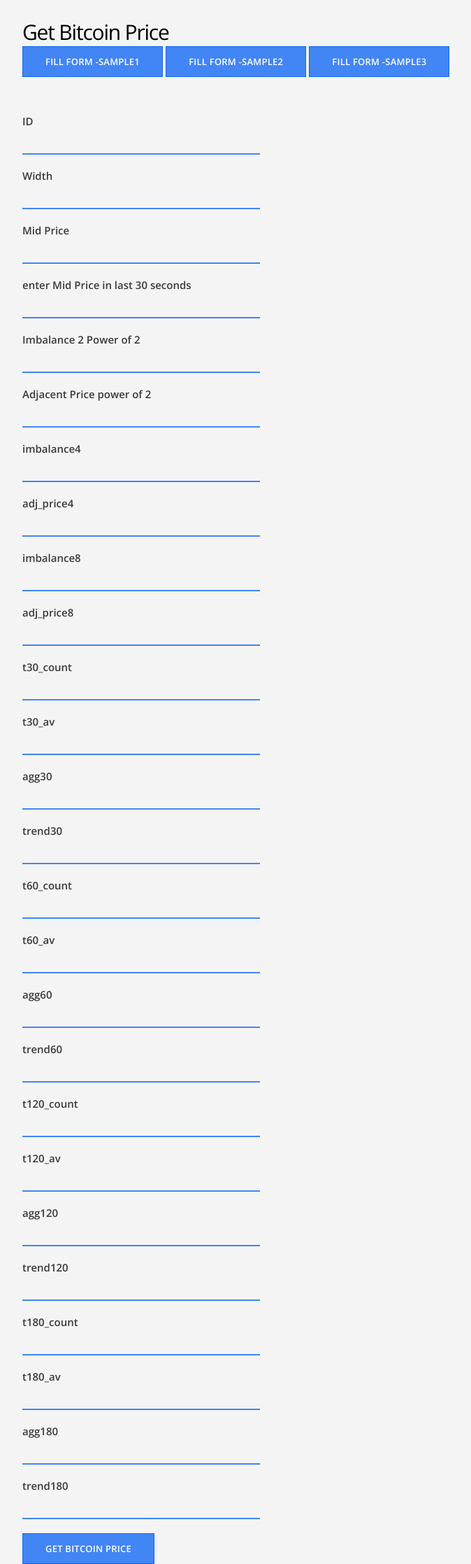
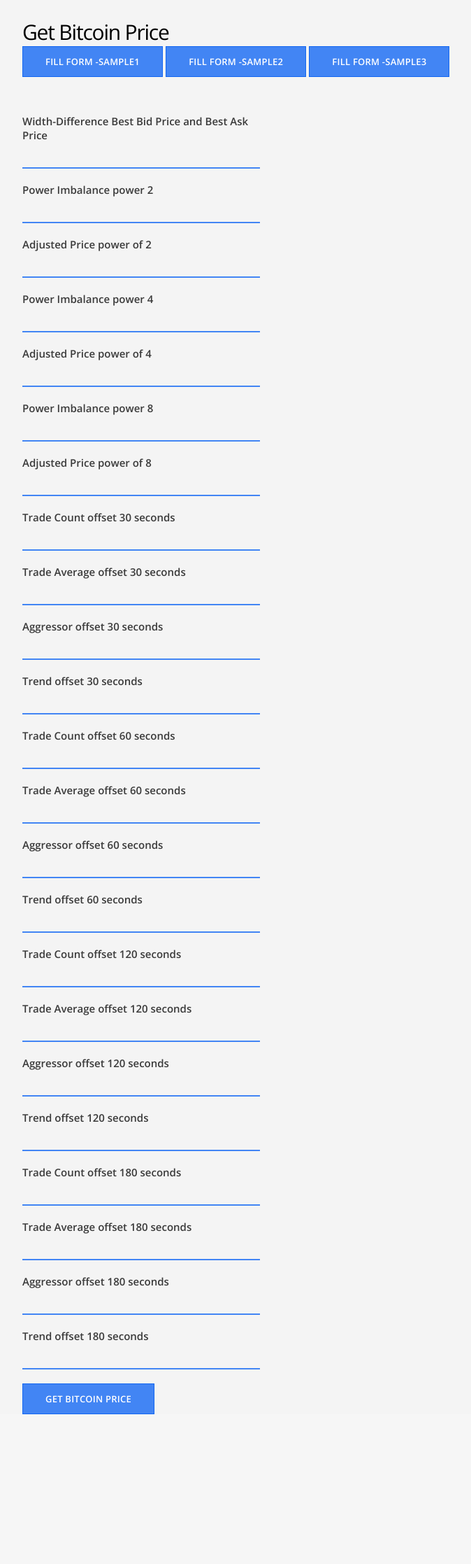
Before and after one commit to nehalbhanushali/Bitcoin_Transaction_Network_Analysis, a Flask app: page /success in a window 1280 px wide. Shown: the part 191-2426 px from the top of the page at 70% size, without its empty margins (108-782 px from the left). After the commit the page ends 2212 px from the top, so only its background shows below. Run offline with Flask 2, Linux system fonts and the light colour scheme; parts of the project's set-up code (start-up, migrations or seed data) failed here and were passed over; some libraries are stand-ins or nearby versions.

Commit message:
adding code

```diff
--- a/learning-flask/forms.py
+++ b/learning-flask/forms.py
@@ -42,32 +42,32 @@ class ClassifcationForm(Form):
 
 
 class RegressionForm(Form):
-  id = StringField('ID')
-  width = StringField('Width', validators=[DataRequired("Please enter a width")])
+  id1 = StringField('ID')
+  width = StringField('Width-Difference Best Bid Price and Best Ask Price', validators=[DataRequired("Please enter a width")])
   mid = StringField('Mid Price', validators=[DataRequired("Please enter a width")])
   mid30 = StringField('enter Mid Price in last 30 seconds', validators=[DataRequired("Total Payment Inv")])
-  imbalance2 = StringField('Imbalance 2 Power of 2', validators=[DataRequired("Please enter a Rovloving Utilization")])
-  adj_price2 = StringField('Adjacent Price power of 2', validators=[DataRequired("Please enter a Loan Status")])
-  imbalance4 = StringField('imbalance4', validators=[DataRequired("Please enter Fico Range Grade")])
-  adj_price4 = StringField('adj_price4', validators=[DataRequired("Please enter a Ttotal Rec PRNCP")])
-  imbalance8 = StringField('imbalance8', validators=[DataRequired("Please enter a Revolivng Balance")])
-  adj_price8 = StringField('adj_price8', validators=[DataRequired("Please enter a Grade based on Ing last 6 months")])
-  t30_count = StringField('t30_count', validators=[DataRequired("Please enter a Acc Open Past 24 months")])
-  t30_av = StringField('t30_av', validators=[DataRequired("Installment")])
-  agg30 = StringField('agg30', validators=[DataRequired("Last Payment Amount")])
-  trend30 = StringField('trend30', validators=[DataRequired("Funder Amount Inv")])
-  t60_count = StringField('t60_count', validators=[DataRequired("Total Acc")])
-  t60_av = StringField('t60_av', validators=[DataRequired("Credit Age")])
-  agg60 = StringField('agg60', validators=[DataRequired("Issue Date")])
-  trend60 = StringField('trend60', validators=[DataRequired("Please enter a Annual Inc")])
-  t120_count = StringField('t120_count', validators=[DataRequired("Please enter a Mean FICO")])
-  t120_av = StringField('t120_av', validators=[DataRequired("Please enter a cluster")])
-  agg120 = StringField('agg120')
-  trend120 = StringField('trend120', validators=[DataRequired("Issue Date")])
-  t180_count = StringField('t180_count', validators=[DataRequired("Please enter a Annual Inc")])
-  t180_av = StringField('t180_av', validators=[DataRequired("Please enter a Mean FICO")])
-  agg180 = StringField('agg180', validators=[DataRequired("Please enter a cluster")])
-  trend180 = StringField('trend180')
+  imbalance2 = StringField('Power Imbalance power 2', validators=[DataRequired("Please enter a Rovloving Utilization")])
+  adj_price2 = StringField('Adjusted Price power of 2', validators=[DataRequired("Please enter a Loan Status")])
+  imbalance4 = StringField('Power Imbalance power 4', validators=[DataRequired("Please enter Fico Range Grade")])
+  adj_price4 = StringField('Adjusted Price power of 4', validators=[DataRequired("Please enter a Ttotal Rec PRNCP")])
+  imbalance8 = StringField('Power Imbalance power 8', validators=[DataRequired("Please enter a Revolivng Balance")])
+  adj_price8 = StringField('Adjusted Price power of 8', validators=[DataRequired("Please enter a Grade based on Ing last 6 months")])
+  t30_count = StringField('Trade Count offset 30 seconds', validators=[DataRequired("Please enter a Acc Open Past 24 months")])
+  t30_av = StringField('Trade Average offset 30 seconds', validators=[DataRequired("Installment")])
+  agg30 = StringField('Aggressor offset 30 seconds', validators=[DataRequired("Last Payment Amount")])
+  trend30 = StringField('Trend offset 30 seconds', validators=[DataRequired("Funder Amount Inv")])
+  t60_count = StringField('Trade Count offset 60 seconds', validators=[DataRequired("Total Acc")])
+  t60_av = StringField('Trade Average offset 60 seconds', validators=[DataRequired("Credit Age")])
+  agg60 = StringField('Aggressor offset 60 seconds', validators=[DataRequired("Issue Date")])
+  trend60 = StringField('Trend offset 60 seconds', validators=[DataRequired("Please enter a Annual Inc")])
+  t120_count = StringField('Trade Count offset 120 seconds', validators=[DataRequired("Please enter a Mean FICO")])
+  t120_av = StringField('Trade Average offset 120 seconds', validators=[DataRequired("Please enter a cluster")])
+  agg120 = StringField('Aggressor offset 120 seconds')
+  trend120 = StringField('Trend offset 120 seconds', validators=[DataRequired("Issue Date")])
+  t180_count = StringField('Trade Count offset 180 seconds', validators=[DataRequired("Please enter a Annual Inc")])
+  t180_av = StringField('Trade Average offset 180 seconds', validators=[DataRequired("Please enter a Mean FICO")])
+  agg180 = StringField('Aggressor offset 180 seconds', validators=[DataRequired("Please enter a cluster")])
+  trend180 = StringField('Trend offset 180 seconds')
 
 
   submit = SubmitField("Get bitcoin price")
--- a/learning-flask/routes.py
+++ b/learning-flask/routes.py
@@ -41,7 +41,7 @@ def success():
       print('failed')
       return render_template('success.html', form=form)
     else:
-      id=form.id.data
+      id1=form.id1.data
       width = form.width.data
       mid = form.mid.data
       mid30 = form.mid30.data
@@ -79,35 +79,65 @@ def success():
               "Inputs": {
                       "input1":
                       [
-                          {
-                                  'Column 0': "0",
-                                  '_id': id,
-                                  'width': width,
-                                  'mid': mid,
-                                  'mid30': mid30,
-                                  'imbalance2': imbalance2,
-                                  'adj_price2': adj_price2,
-                                  'imbalance4': imbalance4,
-                                  'adj_price4': adj_price4,
-                                  'imbalance8': imbalance8,
-                                  'adj_price8': adj_price8,
-                                  't30_count': t30_count,
-                                  't30_av': t30_av,
-                                  'agg30': agg30,
-                                  'trend30': trend30,
-                                  't60_count': t60_count,
-                                  't60_av': t60_av,
-                                  'agg60': agg60,
-                                  'trend60': trend60,
-                                  't120_count': t120_count,
-                                  't120_av': t120_av,
-                                  'agg120': agg120,
-                                  'trend120': trend120,
-                                  't180_count': t180_count,
-                                  't180_av': t180_av,
-                                  'agg180': agg180,
-                                  'trend180': trend180,
-                          }
+                          # {
+                          #         'Column 0': "0",
+                          #         '_id': id1,
+                          #         'width': width,
+                          #         'mid': mid,
+                          #         'mid30': mid30,
+                          #         'imbalance2': imbalance2,
+                          #         'adj_price2': adj_price2,
+                          #         'imbalance4': imbalance4,
+                          #         'adj_price4': adj_price4,
+                          #         'imbalance8': imbalance8,
+                          #         'adj_price8': adj_price8,
+                          #         't30_count': t30_count,
+                          #         't30_av': t30_av,
+                          #         'agg30': agg30,
+                          #         'trend30': trend30,
+                          #         't60_count': t60_count,
+                          #         't60_av': t60_av,
+                          #         'agg60': agg60,
+                          #         'trend60': trend60,
+                          #         't120_count': t120_count,
+                          #         't120_av': t120_av,
+                          #         'agg120': agg120,
+                          #         'trend120': trend120,
+                          #         't180_count': t180_count,
+                          #         't180_av': t180_av,
+                          #         'agg180': agg180,
+                          #         'trend180': trend180,
+                          # }
+                                              {
+                            'Column 0': "1",
+                            '_id': id1,
+                            'width': width,
+                            'mid': mid,
+                            'mid30': mid30,
+                            'imbalance2': imbalance2,
+                            'adj_price2': adj_price2,
+                            'imbalance4': imbalance4,
+                            'adj_price4': adj_price4,
+                            'imbalance8': imbalance8,
+                            'adj_price8': adj_price8,
+                            't30_count': "1",
+                            't30_av': t30_av,
+                            'agg30': agg30,
+                            'trend30': trend30,
+                            't60_count': "1",
+                            't60_av': t60_av,
+                            'agg60': agg60,
+                            'trend60': trend60,
+                            't120_count': "1",
+                            't120_av': t120_av,
+                            'agg120': agg120,
+                            'trend120': trend120,
+                            't180_count': "1",
+                            't180_av': t180_av,
+                            'agg180': agg180,
+                            'trend180': trend180,
+                    }
+
                       ],
               },
           "GlobalParameters":  {
@@ -118,8 +148,9 @@ def success():
 
       body = str.encode(json.dumps(data))
       #first service
-      url = 'https://ussouthcentral.services.azureml.net/workspaces/f28500a2409240e0912181212c9e7c5e/services/4d873d1de32f4a57b0550f8c1b14b511/execute?api-version=2.0&format=swagger'
-      api_key = 'swpXT4QjxL2tNeP2mqWyCwiw+/4FQgarE++f0aanDQ15FUrY6KSk6OH0YQSXtAia6PeG6FErmqo/Oo0kfL67eA=='
+      url = 'https://ussouthcentral.services.azureml.net/workspaces/f28500a2409240e0912181212c9e7c5e/services/a097361f0c25425087b9e316b6fbbd7e/execute?api-version=2.0&format=swagger'
+
+      api_key = 'pE+QmS6HYhI/Wc//iaUtktIYYelWPW03TZJdAVZ1+BtCI9ztB/42kgB1BBXTa8jD1M7+r2ugOJ2dAN2XHmCjpA=='
       headers= {'Content-Type':'application/json', 'Authorization':('Bearer '+ api_key)}
 
       req = urllib2.Request(url, body, headers)
--- a/learning-flask/templates/success.html
+++ b/learning-flask/templates/success.html
@@ -17,10 +17,10 @@
 
       <form method="POST" action="/success" id="MyForm">
         {{ form.hidden_tag() }}
-          <div class="form-group">
+          <div class="form-group" style="display:none;">
 
-          {{ form.id.label }}
-          {{ form.id }}
+          {{ form.id1.label }}
+          {{ form.id1 }}
         </div>
 
         <div class="form-group">
@@ -28,12 +28,12 @@
           {{ form.width.label }}
           {{ form.width }}
         </div>
-        <div class="form-group">
+        <div class="form-group" style="display:none;">
           {{ form.mid.label }}
           {{ form.mid}}
         </div>
 
-        <div class="form-group">
+        <div class="form-group" style="display:none;">
           {{ form.mid30.label }}
           {{ form.mid30 }}
         </div>
@@ -149,7 +149,7 @@
 	  });
 	}
 data1 =   {
-    "id": "1493266297.34",
+    "id1": "1493266297.34",
     "width": "0.7",
     "mid": "1402.15",
     "mid30": "-0.000213980029347",
@@ -179,7 +179,7 @@ data1 =   {
 
 
 data3={
-    "id": "1493266746.05",
+    "id1": "1493266746.05",
     "width": "1.5",
     "mid": "1398.55",
     "mid30": "0.000750495898564",
@@ -207,7 +207,7 @@ data3={
     "trend180": "-0.0121684743884"
   };
   data2={
-  "id": "1492736072.66",
+  "id1": "1492736072.66",
   "width": "0.7",
   "mid": "1309.95",
   "mid30": "7.63358778997e-05",
```
